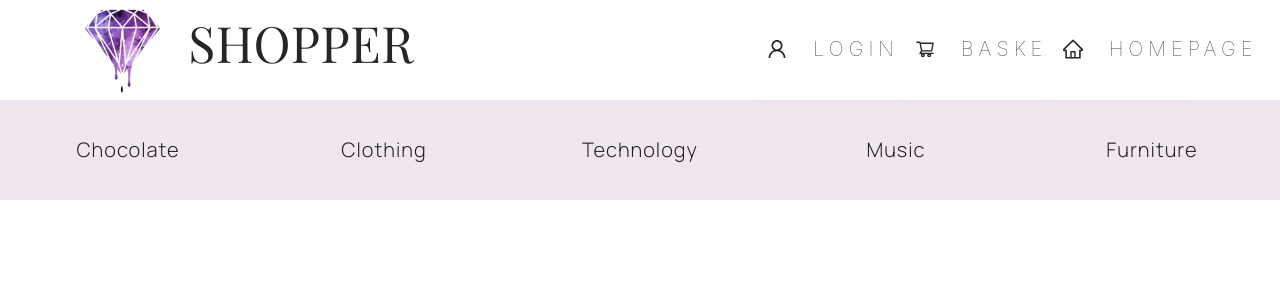
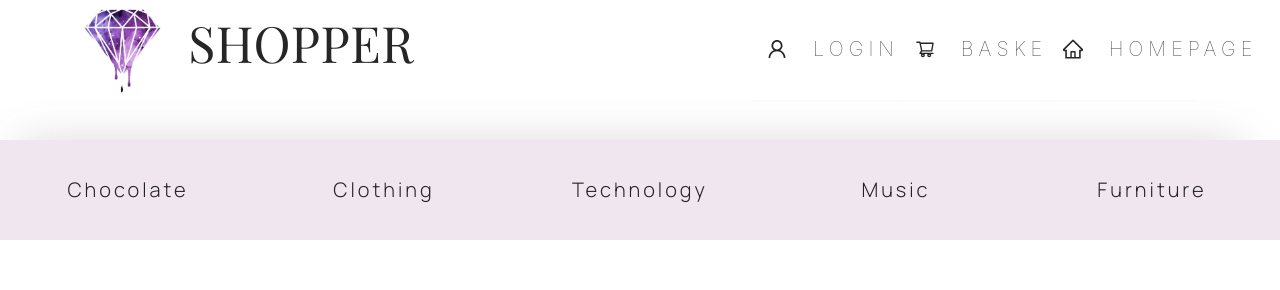
Before and after one commit to rdilruba/projectShoppingFrontend, a React (Create React App) app: page / in a window 1280 px wide. Shown: the top 290 px of the page. Built offline with nearby package versions, Linux system fonts and the light colour scheme.

Commit message:
added shadow

```diff
--- a/src/components/Menu/Menu.scss
+++ b/src/components/Menu/Menu.scss
@@ -1,11 +1,14 @@
 .menu {
-  margin-top: 30;
+  margin-top: 40px;
   height: 100px;
   background-color: #f0e6ef;
   display: flex;
   flex-direction: row;
   justify-content: space-around;
   align-items: center;
+  -webkit-box-shadow: -10px -27px 43px -31px rgba(92,76,92,0.29);
+  -moz-box-shadow: -10px -27px 43px -31px rgba(92,76,92,0.29);
+  box-shadow: -10px -27px 43px -31px rgba(117, 105, 117, 0.29);
 }
 
 .menu-button {
@@ -16,11 +19,15 @@
   align-items: center;
   font-family: "Manrope", sans-serif;
   font-size: 20px;
-  letter-spacing: 1px;
+  letter-spacing: 3px;
+  transition: 0.2s;
 }
 .menu-button:hover {
-  letter-spacing: 2px;
-  color: rgb(128, 128, 223);
+  font-weight: normal;
+  border-radius: 3px;
+  letter-spacing: 4px;
+  background-color: #ece1ea;
+  text-shadow: hue($color: black);
   cursor: pointer;
 }
 
```
